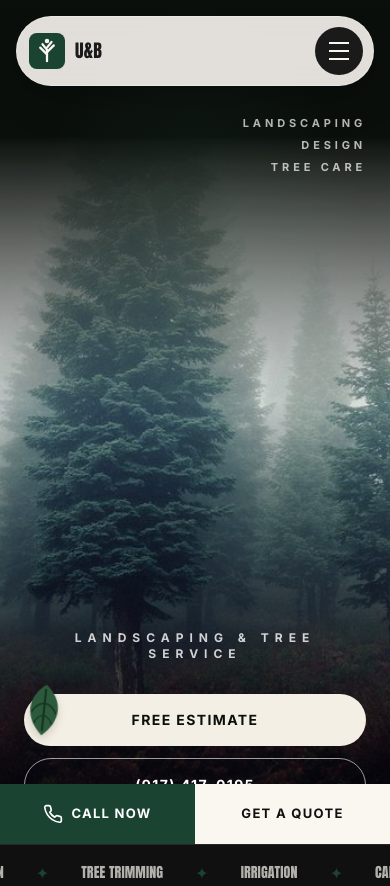
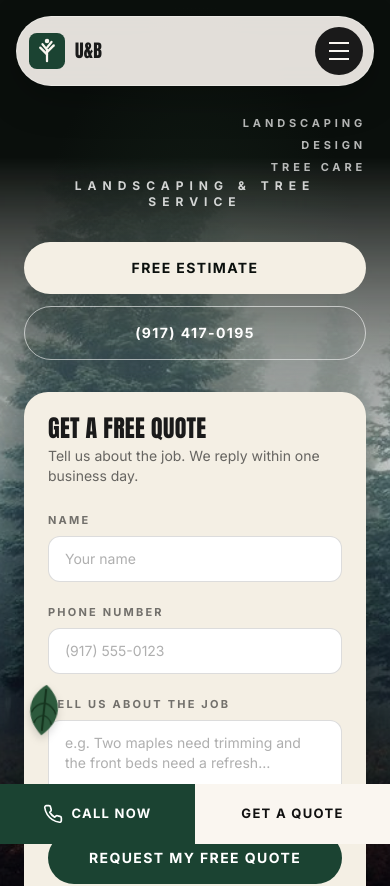
Before and after one commit to yakusee5555-cmd/ub-landscaping-demo, a React (Vite) app: page / in a window 390 px wide. Shown: the top 886 px of the page. Built offline with nearby package versions, Linux system fonts and the light colour scheme.

Commit message:
Hero quote form (name/phone/job); remove left edge leaf

```diff
--- a/src/components/Hero.tsx
+++ b/src/components/Hero.tsx
@@ -1,5 +1,6 @@
 import { useEffect, useRef } from "react";
 import { ScrollCue } from "./MotionBits";
+import QuoteForm from "./QuoteForm";
 
 export default function Hero() {
   const backRef = useRef<HTMLDivElement>(null);
@@ -41,7 +42,7 @@ export default function Hero() {
   }, []);
 
   return (
-    <section className="relative h-[100svh] overflow-hidden bg-[#0b100d]">
+    <section className="relative flex min-h-[100svh] flex-col overflow-hidden bg-[#0b100d]">
       {/* BACK LAYER — atmosphere + giant wordmark sitting behind the trees */}
       <div ref={backRef} className="absolute inset-0 will-change-transform">
         <div className="absolute inset-0 bg-[radial-gradient(ellipse_at_center,#18261c_0%,#0b100d_70%)]" />
@@ -73,7 +74,7 @@ export default function Hero() {
       {/* CONTENT */}
       <div
         ref={contentRef}
-        className="absolute inset-0 z-20 flex flex-col justify-between px-6 md:px-12 pt-28 pb-8"
+        className="relative z-20 flex flex-1 flex-col justify-between px-6 md:px-12 pt-28 pb-10"
       >
         <div className="hero-fade flex justify-end" style={{ animationDelay: "0.9s" }}>
           <p className="text-right text-[11px] md:text-xs font-bold tracking-[0.35em] text-white/70 leading-loose">
@@ -81,18 +82,18 @@ export default function Hero() {
           </p>
         </div>
 
+        <div className="grid items-end gap-8 lg:grid-cols-[1fr_auto]">
           <div>
             <p
-            className="hero-fade text-center text-xs md:text-sm font-bold tracking-[0.5em] text-white/80 mb-8"
+              className="hero-fade text-center text-xs md:text-sm font-bold tracking-[0.5em] text-white/80 lg:text-left"
               style={{ animationDelay: "1.1s" }}
             >
               LANDSCAPING & TREE SERVICE
             </p>
             <div
-            className="hero-fade flex flex-col md:flex-row items-start md:items-end justify-between gap-6"
+              className="hero-fade mt-8 flex flex-col gap-3 sm:flex-row"
               style={{ animationDelay: "1.2s" }}
             >
-            <div className="flex w-full flex-col gap-3 sm:w-auto sm:flex-row">
               <a
                 href="#contact"
                 className="btn-shine flex min-h-[48px] items-center justify-center rounded-full bg-[#f4efe4] px-8 py-4 text-center text-sm font-bold tracking-widest text-[#0b100d] hover:bg-white transition-colors"
@@ -107,6 +108,7 @@ export default function Hero() {
               </a>
             </div>
           </div>
+          <QuoteForm />
         </div>
       </div>
       <ScrollCue />
--- /dev/null
+++ b/src/components/QuoteForm.tsx
@@ -0,0 +1,90 @@
+import { useState } from "react";
+
+export default function QuoteForm() {
+  const [name, setName] = useState("");
+  const [phone, setPhone] = useState("");
+  const [job, setJob] = useState("");
+  const [sent, setSent] = useState(false);
+
+  const submit = (e: React.FormEvent) => {
+    e.preventDefault();
+    if (!name.trim() || !phone.trim()) return;
+    setSent(true);
+  };
+
+  if (sent) {
+    return (
+      <div className="hero-fade w-full max-w-md rounded-3xl bg-[#f4efe4] p-6 text-charcoal shadow-[0_24px_80px_rgba(0,0,0,0.45)] md:p-8" style={{ animationDelay: "1.4s" }}>
+        <div className="flex h-12 w-12 items-center justify-center rounded-full bg-forest text-cream">
+          <svg viewBox="0 0 24 24" className="h-6 w-6" fill="none" stroke="currentColor" strokeWidth="3" strokeLinecap="round" strokeLinejoin="round">
+            <path d="M4 12.5 L10 18.5 L20 6" />
+          </svg>
+        </div>
+        <h3 className="mt-4 font-display text-2xl uppercase">Request received{name.trim() ? `, ${name.trim().split(" ")[0]}` : ""}.</h3>
+        <p className="mt-2 text-sm leading-relaxed text-charcoal/70">
+          Thanks for reaching out. We'll call you back shortly at {phone.trim()} with your free estimate.
+        </p>
+        <a
+          href="tel:+19174170195"
+          className="btn-shine mt-5 flex min-h-[48px] items-center justify-center rounded-full bg-ink px-8 text-center text-sm font-bold tracking-widest text-cream"
+        >
+          OR CALL (917) 417-0195 NOW
+        </a>
+      </div>
+    );
+  }
+
+  return (
+    <form
+      onSubmit={submit}
+      className="hero-fade w-full max-w-md rounded-3xl bg-[#f4efe4] p-6 text-charcoal shadow-[0_24px_80px_rgba(0,0,0,0.45)] md:p-8"
+      style={{ animationDelay: "1.4s" }}
+    >
+      <h3 className="font-display text-2xl uppercase leading-none">Get a free quote</h3>
+      <p className="mt-1.5 text-sm text-charcoal/65">Tell us about the job. We reply within one business day.</p>
+
+      <label className="mt-5 block">
+        <span className="text-[11px] font-bold uppercase tracking-[0.2em] text-charcoal/60">Name</span>
+        <input
+          type="text"
+          value={name}
+          onChange={(e) => setName(e.target.value)}
+          placeholder="Your name"
+          required
+          className="mt-1.5 w-full rounded-xl border border-charcoal/15 bg-white px-4 py-3 text-sm outline-none placeholder:text-charcoal/35 focus:border-forest focus:ring-2 focus:ring-forest/25"
+        />
+      </label>
+
+      <label className="mt-4 block">
+        <span className="text-[11px] font-bold uppercase tracking-[0.2em] text-charcoal/60">Phone number</span>
+        <input
+          type="tel"
+          value={phone}
+          onChange={(e) => setPhone(e.target.value)}
+          placeholder="(917) 555-0123"
+          required
+          className="mt-1.5 w-full rounded-xl border border-charcoal/15 bg-white px-4 py-3 text-sm outline-none placeholder:text-charcoal/35 focus:border-forest focus:ring-2 focus:ring-forest/25"
+        />
+      </label>
+
+      <label className="mt-4 block">
+        <span className="text-[11px] font-bold uppercase tracking-[0.2em] text-charcoal/60">Tell us about the job</span>
+        <textarea
+          value={job}
+          onChange={(e) => setJob(e.target.value)}
+          placeholder="e.g. Two maples need trimming and the front beds need a refresh…"
+          rows={3}
+          className="mt-1.5 w-full resize-none rounded-xl border border-charcoal/15 bg-white px-4 py-3 text-sm outline-none placeholder:text-charcoal/35 focus:border-forest focus:ring-2 focus:ring-forest/25"
+        />
+      </label>
+
+      <button
+        type="submit"
+        className="btn-shine mt-5 flex min-h-[52px] w-full items-center justify-center rounded-full bg-forest px-8 text-center text-sm font-bold tracking-widest text-white transition-transform hover:scale-[1.02] active:scale-[0.99]"
+      >
+        REQUEST MY FREE QUOTE
+      </button>
+      <p className="mt-3 text-center text-xs text-charcoal/50">No spam, no pushy sales calls. Just a quote.</p>
+    </form>
+  );
+}
```
Lines whose indentation alone changed are shown as unchanged.
